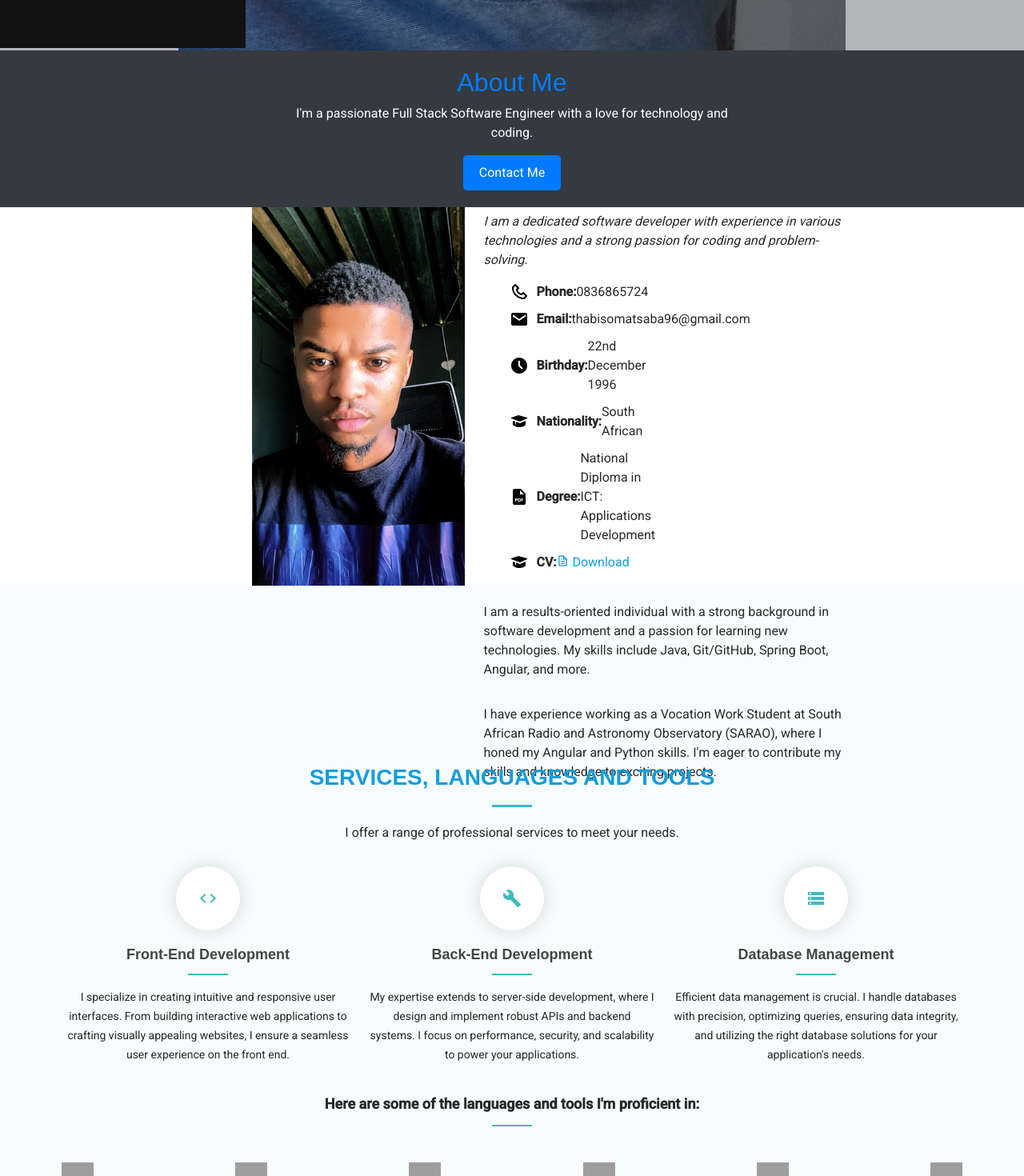
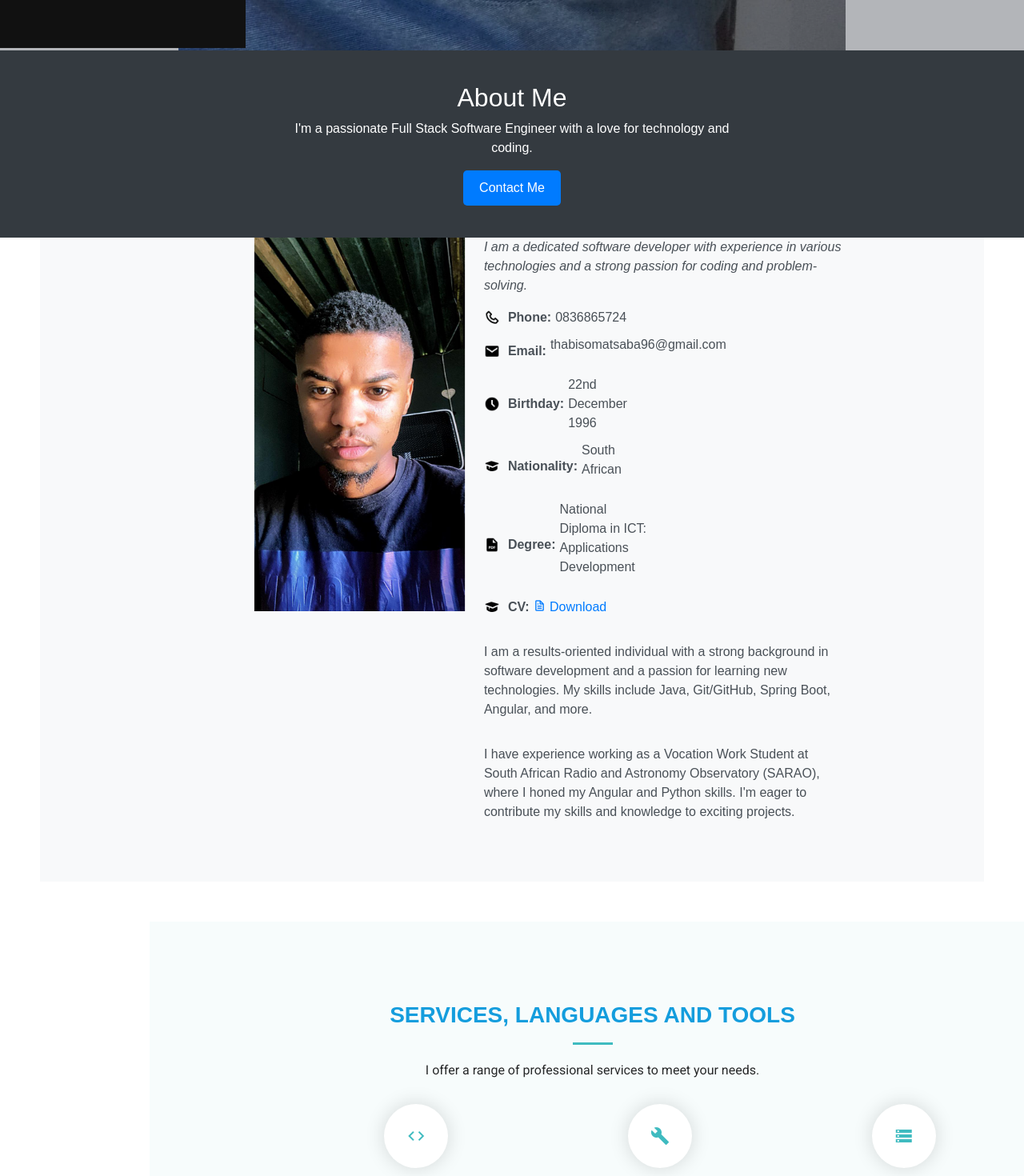
Before and after one commit to 220296006/thabiso-porfolio-website, an Angular app: page /home in a window 1280 px wide. Shown: the part 740-2210 px from the top of the page at 80% size. Built offline with nearby package versions, Linux system fonts and the light colour scheme; grey boxes are pictures that could not be loaded.

Commit message:
Adjust layout for About section on small screens
- Removed left padding from the image to prevent overlap with text
- Added bottom margin between the image and text for better spacing
- Adjusted padding for the page header for improved alignment on smaller screens

```diff
--- a/src/app/components/about/about.component.scss
+++ b/src/app/components/about/about.component.scss
@@ -3,15 +3,15 @@
 }
 
 .about .active.slideFromTop {
-  animation: slideFromTop 1s ease forwards;
+  animation: slideFromTop 2s ease forwards;
 }
 
 .about .active.slideFromLeft {
-  animation: slideFromLeft 1s ease forwards;
+  animation: slideFromLeft 2s ease forwards;
 }
 
 .about .active.slideFromRight {
-  animation: slideFromRight 1s ease forwards;
+  animation: slideFromRight 2s ease forwards;
 }
 
 @keyframes slideFromTop {
@@ -47,30 +47,20 @@
   }
 }
 
-
-.about {
-  height: 100vh;
-  margin-top: -17px;
+body {
+  font-family: 'Arial', sans-serif;
+  margin: 50px;
+  padding: 25px;
+  box-sizing: border-box;
+  background-color: #f8f9fa;
 }
 
 .page-header {
   background-color: #343a40;
   color: #ffffff;
-  padding: 21px;
-  text-align: center;
-}
-
-.img-fluid {
-  padding-left: 90px;
-}
-
-p {
-  margin-top: 6px;
-  margin-bottom: 1rem;
-}
-
-h2 {
-  color: #007bff;
+  padding: 40px 0;
+  margin-left: -76px;
+  margin-right: -76px;
 }
 
 .cta-btn {
@@ -84,26 +74,92 @@ h2 {
   transition: background-color 0.3s ease;
 }
 
+.cta-btn:hover {
+  background-color: #0056b3;
+}
+
+.about {
+  margin-top: -75px;
+}
+
+.content h2 {
+  color: #007bff;
+}
+
+.content p {
+  color: #495057;
+}
+
+.content ul {
+  list-style: none;
+  padding: 0;
+}
+
 .content ul li {
+  margin-bottom: 10px;
   display: flex;
   align-items: center;
-  margin-bottom: 10px;
+  color: #495057;
 }
 
 .content ul li img {
   margin-right: 10px;
-  width: 24px; /* Adjust icon size */
+  max-width: 20px;
+  max-height: 20px;
 }
 
-.content ul li p {
+.content strong {
+  margin-right: 5px;
+}
+
+.content a {
+  color: #007bff;
+  text-decoration: none;
+}
+
+.content a:hover {
+  text-decoration: underline;
+}
+
+.content img {
+  max-width: 100%;
+  height: auto;
+}
+
+.py-3 {
+  padding-top: 20px;
+  padding-bottom: 20px;
+}
+
+.m-0 {
   margin: 0;
 }
 
-.img-container {
-  max-width: 100%;
+/* Media query for smaller screens */
+@media screen and (max-width: 768px) {
+  .about .page-header {
+    padding: 14px;
+  }
+
+  .img-fluid {
+    padding-left: 0;
+  }
+
+  .content {
+    padding: 0 15px;
+  }
 }
 
-.img-container img {
-  width: 100%;
-  height: auto;
+/* Media query for tablets */
+@media screen and (min-width: 769px) and (max-width: 1024px) {
+  .img-fluid {
+    padding-left: 45px;
+  }
 }
+
+/* Media query for larger screens */
+@media screen and (min-width: 1025px) {
+  .img-fluid {
+    padding-left: 90px;
+  }
+}
--- a/src/app/components/home/home.component.scss
+++ b/src/app/components/home/home.component.scss
@@ -61,21 +61,44 @@
   border-bottom: 3px solid #149ddd;
 }
 
-  @media (min-width: 1024px) {
-    #home {
-      background-attachment: fixed;
-    }
-  }
-
+/* Media query for smaller screens */
 @media (max-width: 768px) {
   #home h1 {
     font-size: 28px;
     line-height: 36px;
   }
 
-    #home h2 {
+  #home p {
     font-size: 18px;
     line-height: 24px;
     margin-bottom: 30px;
   }
 }
+
+/* Media query for tablets */
+@media (min-width: 769px) and (max-width: 1024px) {
+  #home h1 {
+    font-size: 40px;
+    line-height: 48px;
+  }
+
+  #home p {
+    font-size: 22px;
+    line-height: 30px;
+    margin-bottom: 30px;
+  }
+}
+
+/* Media query for larger screens */
+@media (min-width: 1025px) {
+  #home h1 {
+    font-size: 60px;
+    line-height: 68px;
+  }
+
+  #home p {
+    font-size: 28px;
+    line-height: 36px;
+    margin-bottom: 30px;
+  }
+}
--- a/src/app/components/services/services.component.scss
+++ b/src/app/components/services/services.component.scss
@@ -1,12 +1,7 @@
-.container{
-    margin-top: 166px;
-}
-
-
 section {
-    padding: 60px 0;
-    overflow: hidden;
-    margin-top:-151px;
+  padding: 100px 0;
+  margin-left: 187px;
+  margin-right: -14px;
 }
 
 .section-bg {
@@ -151,3 +146,31 @@ section {
   color: #444444;
   font-size: 14px;
 }
+
+.row {
+  margin-right: 0px;
+  margin-left: 169px;
+}
+
+/* Media Queries */
+@media (max-width: 991.98px) {
+  section {
+    padding: 80px 0;
+    margin-left: 0;
+    margin-right: 0;
+  }
+
+  .row {
+    margin-left: 0;
+  }
+}
+
+@media (max-width: 767.98px) {
+  .row {
+    margin-left: 0;
+  }
+
+  // .section-title h2 {
+  //   font-size: 18px;
+  // }
+}
--- a/src/app/shared/navigation/navigation.component.html
+++ b/src/app/shared/navigation/navigation.component.html
@@ -16,7 +16,7 @@
 
       <div class="profile">
         <div class="profile-img">
-          <img src="assets/images/Thabiso.jpg" alt="" class="img-fluid rounded-circle">
+          <img src="assets/images/Thabiso.jpg" alt="Thabiso Matsaba" class=" rounded-circle">
         </div>
         <h1 class="text-light"><a href="index.html">Thabiso Matsaba</a></h1>
         <div class="social-links mt-3 text-center">
--- a/src/styles.scss
+++ b/src/styles.scss
@@ -1,11 +1,11 @@
+/* Global styles */
 body {
   font-family: "Roboto", sans-serif;
   color: #272829;
   transition: background-color 0.5s ease;
   margin-top: 17px;
-  scroll-behavior: smooth;
+  position: relative;
 }
-
 
 html {
   scroll-behavior: smooth;
@@ -29,137 +29,24 @@ h5,
 h6 {
   font-family: "Roboto Mono", sans-serif;
 }
-.section-bg {
-  background-color: #f5f6f7;
-}
 
-.section-header {
-  text-align: center;
-  padding-bottom: 70px;
-}
-
-.section-header h2 {
-  font-size: 32px;
-  font-weight: 700;
-  position: relative;
-  color: #2e3135;
-}
-
-.section-header h2:before,
-.section-header h2:after {
-  content: "";
-  width: 50px;
-  height: 2px;
-  background: var(--color-primary);
-  display: inline-block;
-}
-
-.section-header h2:before {
-  margin: 0 15px 10px 0;
-}
-
-.section-header h2:after {
-  margin: 0 0 10px 15px;
-}
-
-.section-header p {
-  margin: 0 auto 0 auto;
-}
-
-@media (min-width: 1199px) {
-  .section-header p {
-    max-width: 60%;
+/* Override for small screens */
+@media (max-width: 767.98px) {
+  h1,
+  h2,
+  h3,
+  h4,
+  h5,
+  h6 {
+    font-size: 18px; /* Adjust font size for better readability */
   }
 }
 
-@media screen and (max-width: 1400px) {
-  #profile {
-    height: 83vh;
-    margin-bottom: 6rem;
-  }
-  .about-containers {
-    flex-wrap: wrap;
-  }
-  #contact,
-  #projects {
-    height: fit-content;
-  }
+/* Adjustments for sections */
+.about {
+  padding-bottom: 50px; /* Add some bottom padding to the about section */
 }
 
-
-@media screen and (max-width: 1200px) {
-  #nav {
-    display: none;
-  }
-  #nav {
-    display: flex;
-  }
-  #experience,
-  .experience-details-container {
-    margin-top: 2rem;
-  }
-  #profile,
-  .section-container {
-    display: block;
-  }
-
-  section,
-  .section-container {
-    height: fit-content;
-  }
-  section {
-    margin: 0 5%;
-  }
-  .section__pic-container {
-    width: 275px;
-    height: 275px;
-    margin: 0 auto 2rem;
-  }
-  .about-containers {
-    margin-top: 0;
-  }
+#services {
+  margin-top: 50px; /* Add top margin to the services section */
 }
-
-/* Media query for small screens */
-@media screen and (max-width: 480px) {
-  #contact {
-    padding: 1rem;
-  }
-
-  .contact-info-upper-container {
-    max-width: 100%;
-    border-radius: 0;
-  }
-
-  form {
-    max-width: 100%;
-  }
-
-  form input,
-  form textarea {
-    width: calc(100% - 12px);
-  }
-}
-
-/* Media query for tablets */
-@media screen and (min-width: 481px) and (max-width: 768px) {
-  form input,
-  form textarea {
-    width: calc(100% - 40px);
-  }
-}
-
-/* Media query for desktops */
-@media screen and (min-width: 769px) and (max-width: 1024px) {
-  #contact {
-    padding: 3rem;
-  }
-
-  .contact-info-upper-container {
-    max-width: 60rem;
-  }
-
-  form {
-    max-width: 40rem;
-  }
-}
```
Lines whose indentation alone changed are shown as unchanged.
